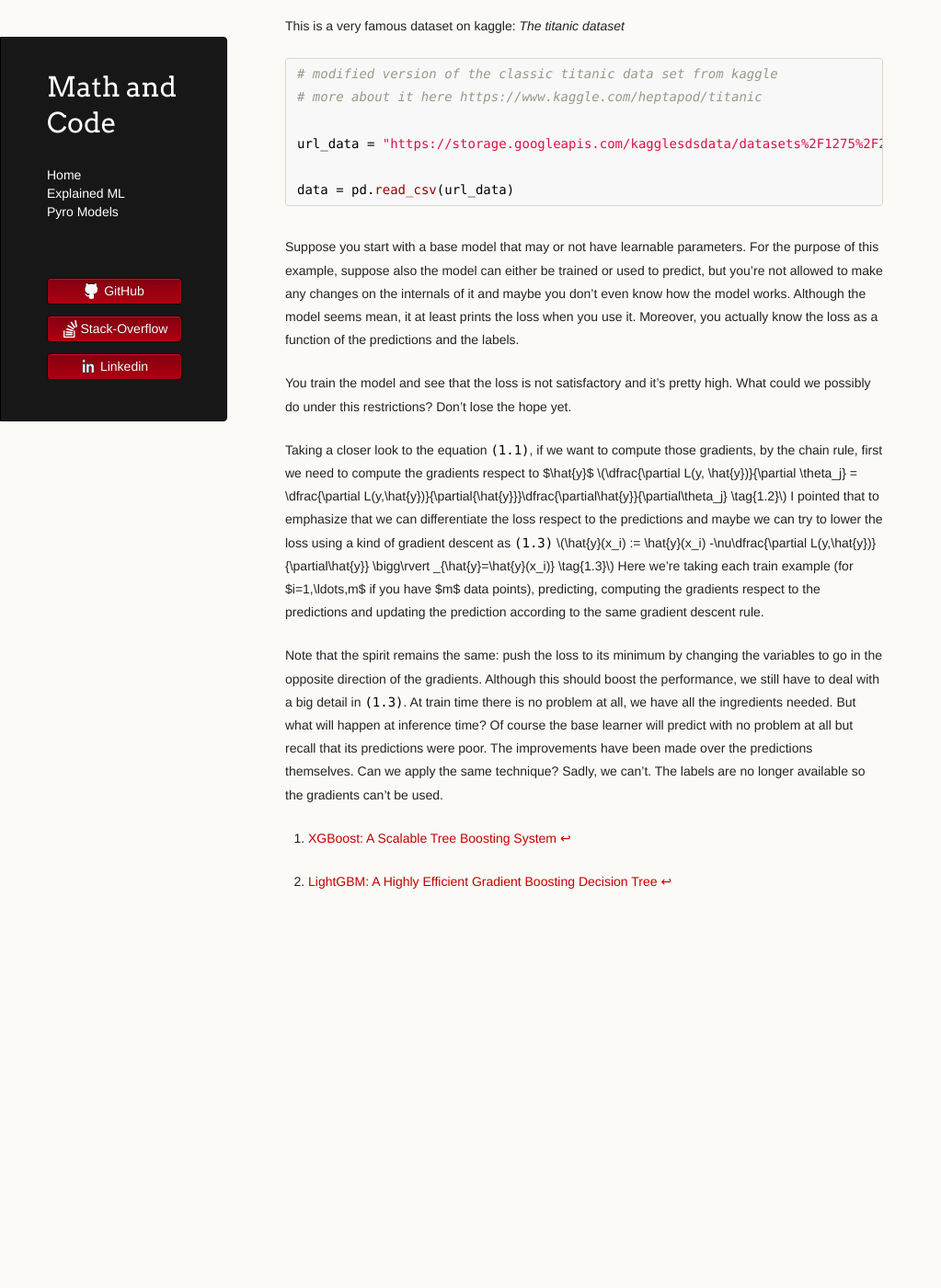
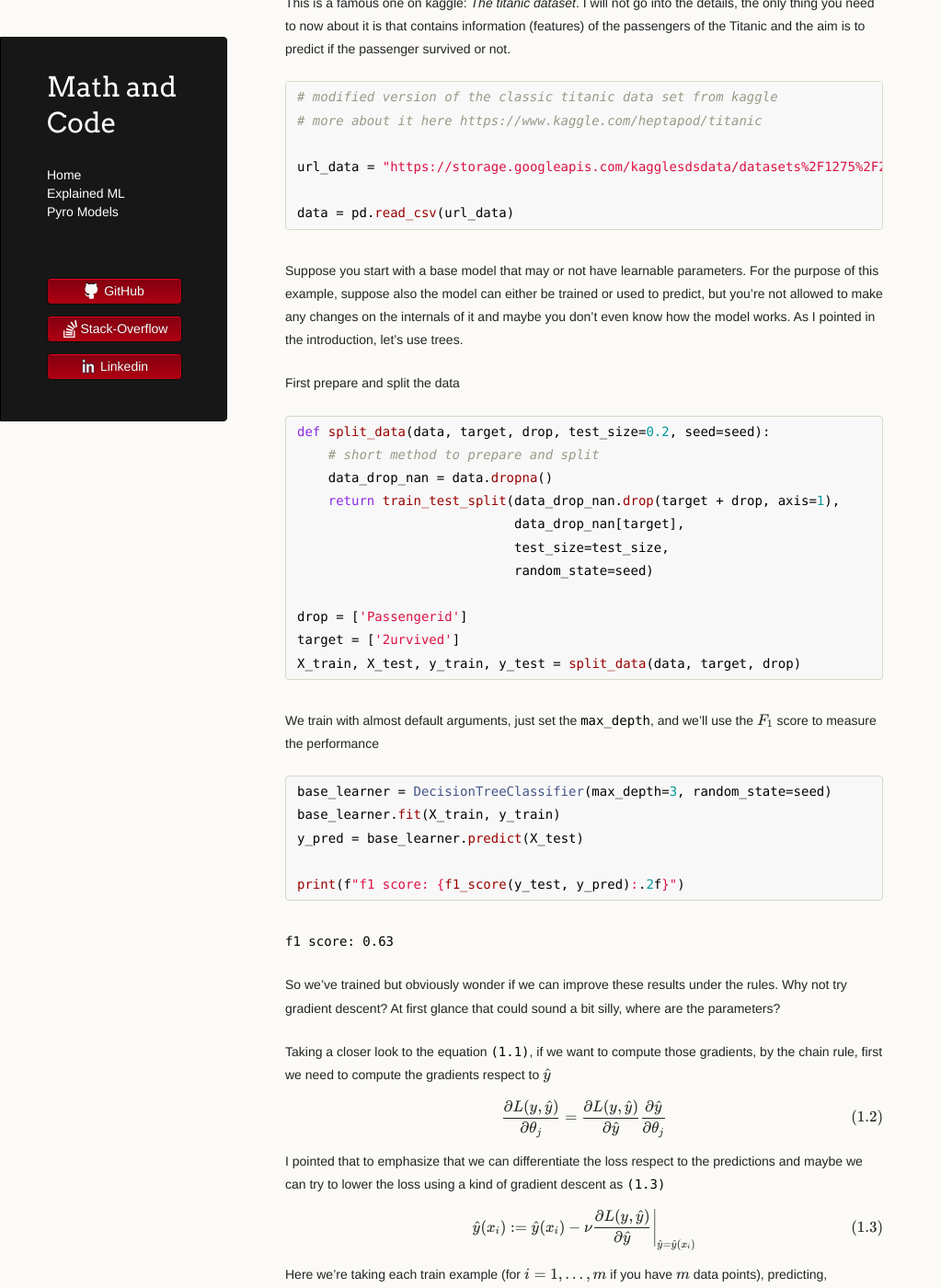
Before and after one commit to LemonPy29/LemonPy29.github.io, a Jekyll site: the page built from explained-ml/gradient-boosting.md, in a window 1280 px wide and 1400 px high, scrolled down 1104 px. Shown: the whole window at 92% size, without its empty margins (0-1023 px from the left). Built offline with Jekyll 4.4.1, drawn with Linux system fonts in a browser that asks for light colours; nearby versions of some CDN libraries; the repository's description, which GitHub fills in, is left out; before the commit the page ends 2197 px from its top, so only the background shows below that; some of the changed text lies outside the part shown.

Commit message:
Update gradient-boosting.md

````diff
--- a/explained-ml/gradient-boosting.md
+++ b/explained-ml/gradient-boosting.md
@@ -19,7 +19,7 @@ In order to understand the intuition behind gradient boosting, first we'll take
 \\[
 \theta_j := \theta_j - \nu\dfrac{\partial L(y, \hat{y}(\Theta, x))}{\partial \theta_j} \tag{1.1}
 \\]
-Here $y$ represents the ground truth and $\hat{y}$ the prediction that depends on the parameters $\Theta$ and the data (or a data batch) $x$. Nowadays the minus term is much more fancier, but we're interested in this simpler version. The aim of gradient boosting is to minimize a loss function too, but in a slightly different way.
+Here \\(y\\) represents the ground truth and \\(\hat{y}\\) the prediction that depends on the parameters \\(\Theta\\) and the data (or a data batch) \\(x\\). Nowadays the minus term is much more fancier, but we're interested in this simpler version. The aim of gradient boosting is to minimize a loss function too, but in a slightly different way.
 
 Before we go deeper let me set up a dataset to work with
 
@@ -34,7 +34,7 @@ import matplotlib.pyplot as plt
 seed = 1301
 ```
 
-This is a very famous dataset on kaggle: *The titanic dataset*
+This is a famous one on kaggle: *The titanic dataset*. I will not go into the details, the only thing you need to now about it is that contains information (features) of the passengers of the Titanic and the aim is to predict if the passenger survived or not.
 
 ```python
 # modified version of the classic titanic data set from kaggle
@@ -45,19 +45,46 @@ url_data = "https://storage.googleapis.com/kagglesdsdata/datasets%2F1275%2F2286%
 data = pd.read_csv(url_data)
 ```
 
-Suppose you start with a base model that may or not have learnable parameters. For the purpose of this example, suppose also the model can either be trained or used to predict, but you're not allowed to make any changes on the internals of it and maybe you don't even know how the model works. Although the model seems mean, it at least prints the loss when you use it. Moreover, you actually know the loss as a function of the predictions and the labels.
+Suppose you start with a base model that may or not have learnable parameters. For the purpose of this example, suppose also the model can either be trained or used to predict, but you're not allowed to make any changes on the internals of it and maybe you don't even know how the model works. As I pointed in the introduction, let's use trees.
 
-You train the model and see that the loss is not satisfactory and it's pretty high. What could we possibly do under this restrictions? Don't lose the hope yet.
+First prepare and split the data
 
-Taking a closer look to the equation `(1.1)`, if we want to compute those gradients, by the chain rule, first we need to compute the gradients respect to $\hat{y}$
-$$
+```python
+def split_data(data, target, drop, test_size=0.2, seed=seed):
+    # short method to prepare and split
+    data_drop_nan = data.dropna()
+    return train_test_split(data_drop_nan.drop(target + drop, axis=1),
+                            data_drop_nan[target],
+                            test_size=test_size,
+                            random_state=seed)
+
+drop = ['Passengerid']
+target = ['2urvived']
+X_train, X_test, y_train, y_test = split_data(data, target, drop)
+```
+
+We train with almost default arguments, just set the `max_depth`, and we'll use the \\(F_1\\) score to measure the performance
+
+```python
+base_learner = DecisionTreeClassifier(max_depth=3, random_state=seed)
+base_learner.fit(X_train, y_train)
+y_pred = base_learner.predict(X_test)
+
+print(f"f1 score: {f1_score(y_test, y_pred):.2f}")
+```
+`f1 score: 0.63`
+
+So we've trained but obviously wonder if we can improve these results under the rules. Why not try gradient descent? At first glance that could sound a bit silly, where are the parameters?
+
+Taking a closer look to the equation `(1.1)`, if we want to compute those gradients, by the chain rule, first we need to compute the gradients respect to \\(\hat{y}\\)
+\\[
 \dfrac{\partial L(y, \hat{y})}{\partial \theta_j} = \dfrac{\partial L(y,\hat{y})}{\partial{\hat{y}}}\dfrac{\partial\hat{y}}{\partial\theta_j} \tag{1.2}
-$$
+\\]
 I pointed that to emphasize that we can differentiate the loss respect to the predictions and maybe we can try to lower the loss using a kind of gradient descent as `(1.3)`
-$$
+\\[
 \hat{y}(x_i) := \hat{y}(x_i) -\nu\dfrac{\partial L(y,\hat{y})}{\partial\hat{y}} \bigg\rvert _{\hat{y}=\hat{y}(x_i)}  \tag{1.3}
-$$
-Here we're taking each train example (for $i=1,\ldots,m$ if you have $m$ data points),  predicting, computing the gradients respect to the predictions and updating the prediction according to the same gradient descent rule.
+\\]
+Here we're taking each train example (for \\(i=1,\ldots,m\\) if you have \\(m\\) data points),  predicting, computing the gradients respect to the predictions and updating the prediction according to the same gradient descent rule.
 
  Note that the spirit remains the same: push the loss to its minimum by changing the variables to go in the opposite direction of the gradients.  Although this should boost the performance, we still have to deal with a big detail in `(1.3)`. At train time there is no problem at all, we have all the ingredients needed. But what will happen at inference time? Of course the base learner will predict with no problem at all but recall that its predictions were poor. The improvements have been made over the predictions themselves. Can we apply the same technique? Sadly, we can't. The labels are no longer available so the gradients can't be used.
 
````
